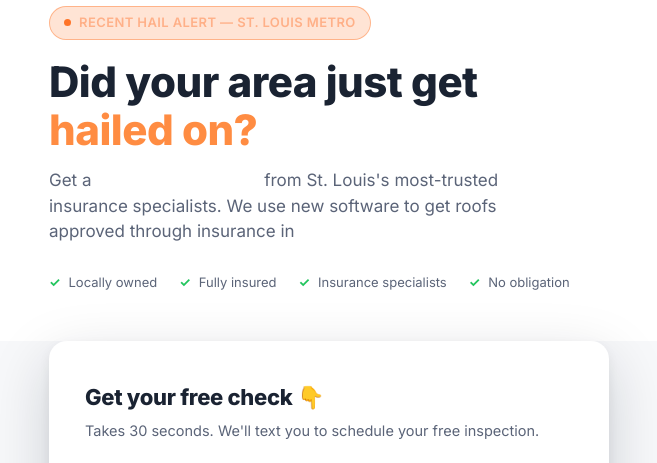
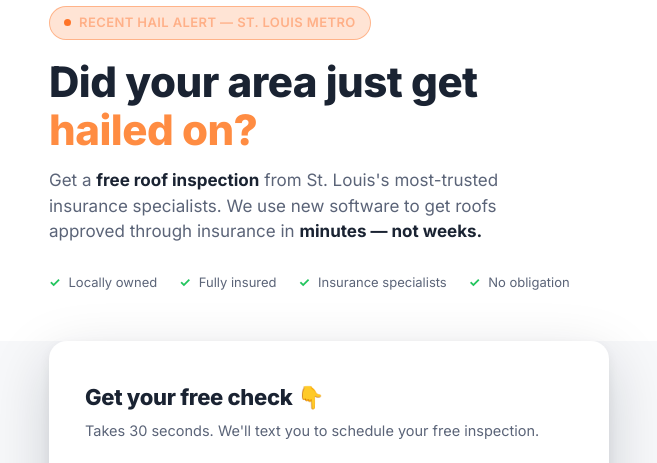
Before and after one commit to jasontalarski81-wq/stormcheck-landing, a website: page index.html in a window 1280 px wide. Shown: the part 296-759 px from the top of the page, without its empty margins (311-968 px from the left). Drawn offline with Linux system fonts and the light colour scheme.

Commit message:
Fix invisible white-on-white strong text

```diff
--- a/index.html
+++ b/index.html
@@ -184,7 +184,7 @@ footer a{color:var(--orange-2);text-decoration:none}
 
     <h1>Did your area just get <span class="accent">hailed on?</span></h1>
     <p class="sub">
-      Get a <strong style="color:#fff">free roof inspection</strong> from St. Louis's most-trusted insurance specialists. We use new software to get roofs approved through insurance in <strong style="color:#fff">minutes — not weeks.</strong>
+      Get a <strong style="color:var(--text)">free roof inspection</strong> from St. Louis's most-trusted insurance specialists. We use new software to get roofs approved through insurance in <strong style="color:var(--text)">minutes — not weeks.</strong>
     </p>
 
     <div class="trust-row">
```
